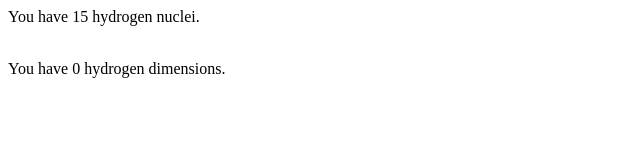
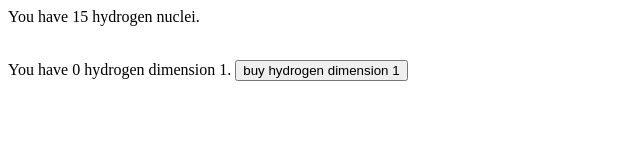
Before and after one commit to superopgamemaker/elemental-dimensions, a plain HTML site: page index.html in a window 1280 px wide. Shown: the whole page, without its empty margins (0-640 px from the left). Drawn offline with Linux system fonts and the light colour scheme.

Commit message:
hmmmmmmmmmmmmmmm

```diff
--- a/index.html
+++ b/index.html
@@ -6,5 +6,8 @@
 <p id="hydrogenDisplay">
 You have 10 hydrogen nuclei.
 </p><br>
-You have 0 hydrogen dimensions.
+You have 0 hydrogen dimension 1.
+<table>
+  <tr><button class='button'>buy hydrogen dimension 1</tr>
+  </table>
 </html>
```
